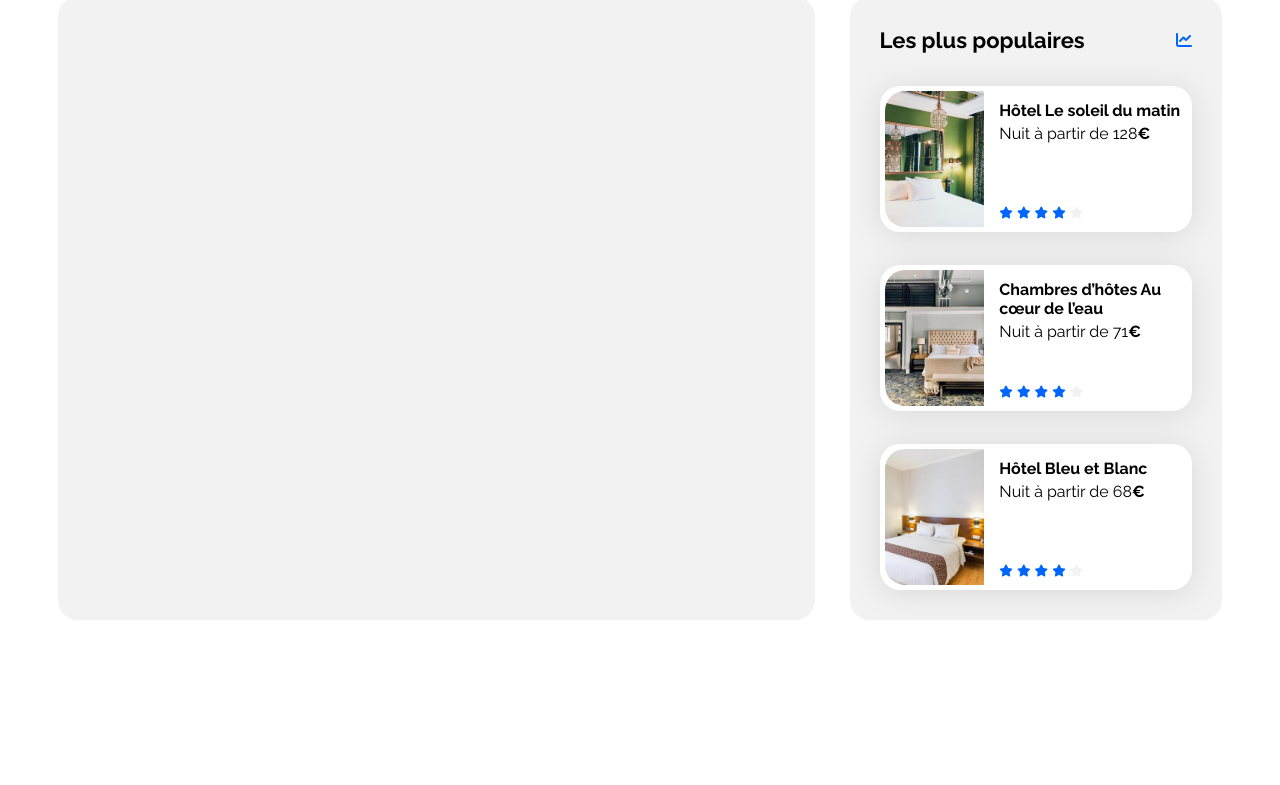
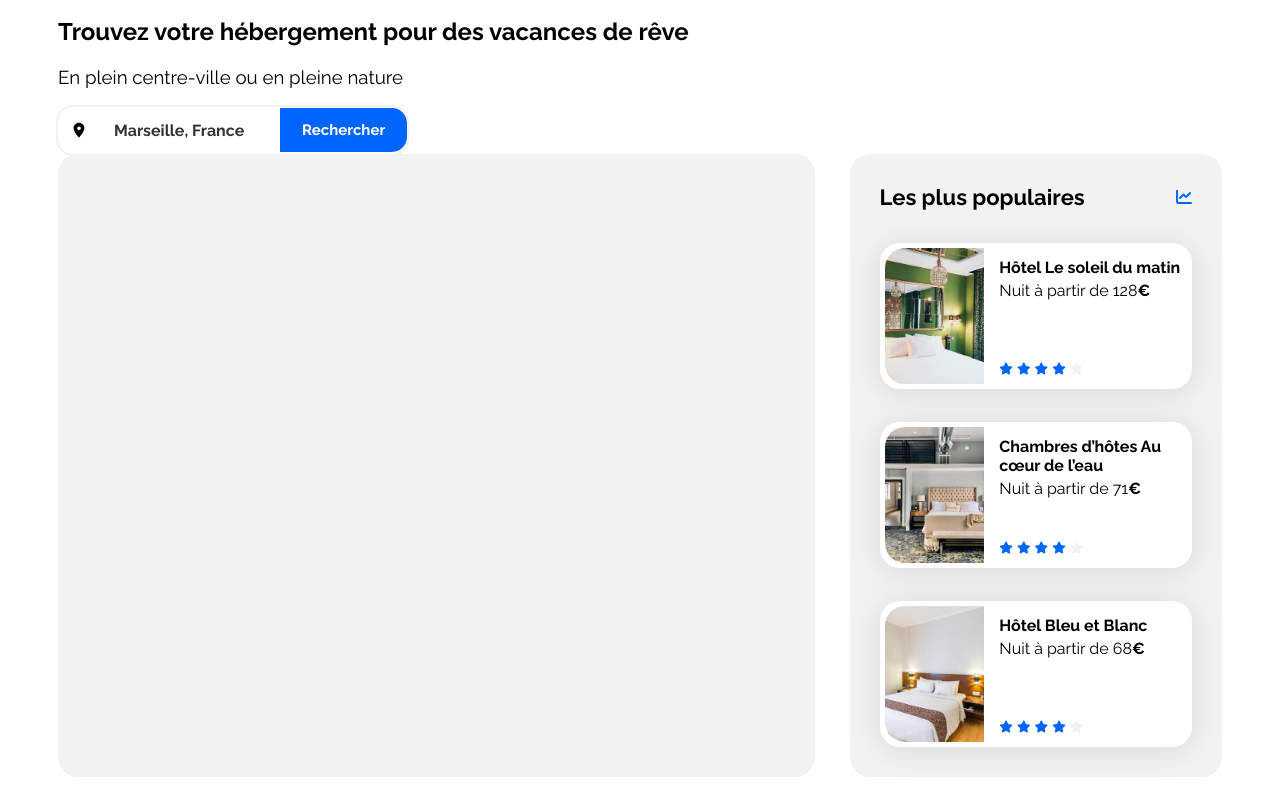
Before and after one commit to AntoinePrllr/OpenClassrooms, a plain HTML site: page projet_3/booki-starter-code-master/index.html in a window 1280 px wide. Shown: the part 90-875 px from the top of the page. Before the commit the page ends 800 px from the top, so only its background shows below. Drawn offline with Linux system fonts and the light colour scheme.

Commit message:
push_25.11

```diff
--- a/projet_3/booki-starter-code-master/css/style.css
+++ b/projet_3/booki-starter-code-master/css/style.css
@@ -124,6 +124,67 @@ a {
 
 /* Mes ajouts */
 
+/* Formulaire localisation */
+
+.barre_de_recherche {
+    display: flex;
+    align-items: center;
+    background: #fff;
+    border-radius: 15px;
+    box-shadow: 0 0 0 2px #F2F2F2;
+    overflow: hidden;
+    padding-left: 12px;
+    width: fit-content;
+}
+
+.barre_de_recherche svg {
+    margin-right: 10px;
+    min-width: 18px;
+    min-height: 18px;
+    display: block;
+}
+
+.barre_de_recherche input[type="text"] {
+    border: none;
+    outline: none;
+    padding: 14px 16px;
+    font-size: 16px;
+    font-weight: bold;
+    color: #333;
+    background: transparent;
+    width: 150px;
+}
+
+.barre_de_recherche button {
+    background: #0065fc;
+    color: #fff;
+    border: none;
+    padding: 13px 22px;
+    border-radius: 0 15px 15px 0;
+    font-size: 15px;
+    font-weight: bold;
+    cursor: pointer;
+    transition: background 0.2s;
+}
+
+.barre_de_recherche button:hover {
+    background: #0050be;
+}
+
+.barre_de_recherche input::placeholder {
+    color: #333;
+    opacity: 0.7;
+}
+
+
+/* Enlever le gras du h3 */
+
+.titre_non_gras {
+    font-weight: normal;
+}
+
+/* Header */
+
 header {
     display: flex;
     align-items: center;
--- a/projet_3/booki-starter-code-master/index.html
+++ b/projet_3/booki-starter-code-master/index.html
@@ -18,14 +18,25 @@
     <div class="main-container">
         <header>
             <div class="case_logo">
-            <img src="images/logo/booki.png" alt="logo booki" class="logo_bureau">
+                <img src="images/logo/booki.png" alt="logo booki" class="logo_bureau">
             </div>
             <div class="liens">
-            <a href="X" class="h_a_lien">Hébergements</a>
-            <a href="X" class="h_a_lien">Activités</a>
+                <a href="X" class="h_a_lien">Hébergements</a>
+                <a href="X" class="h_a_lien">Activités</a>
             </div>
         </header>
         <main>
+            <h2>Trouvez votre hébergement pour des vacances de rêve</h2>
+            <h3 class="titre_non_gras">En plein centre-ville ou en pleine nature</h3>
+
+            <section>
+                <form class="barre_de_recherche">
+                    <svg xmlns="http://www.w3.org/2000/svg" viewBox="0 0 640 640"><path d="M128 252.6C128 148.4 214 64 320 64C426 64 512 148.4 512 252.6C512 371.9 391.8 514.9 341.6 569.4C329.8 582.2 310.1 582.2 298.3 569.4C248.1 514.9 127.9 371.9 127.9 252.6zM320 320C355.3 320 384 291.3 384 256C384 220.7 355.3 192 320 192C284.7 192 256 220.7 256 256C256 291.3 284.7 320 320 320z"/></svg>
+                    <input type="text" value="Marseille, France">
+                    <button type="submit">Rechercher</button>
+                </form>
+            </section>
+
             <div class="hebergements-and-populaires">
                 <section class="hebergements">
 
@@ -38,7 +49,8 @@
                     <div class="populaires-cards">
                         <a href="#">
                             <article class="card">
-                                <img src="./images/hebergements/emile-guillemot.jpg" alt="Image de la chambre d'hôtel montrant un lit">
+                                <img src="./images/hebergements/emile-guillemot.jpg"
+                                    alt="Image de la chambre d'hôtel montrant un lit">
                                 <div class="card-content">
                                     <div class="card-txt">
                                         <h3 class="card-title">Hôtel Le soleil du matin</h3>
@@ -57,7 +69,8 @@
                         </a>
                         <a href="#">
                             <article class="card">
-                                <img src="./images/hebergements/aw-creative.jpg" alt="Image de la chambre d'hôtel montrant un lit">
+                                <img src="./images/hebergements/aw-creative.jpg"
+                                    alt="Image de la chambre d'hôtel montrant un lit">
                                 <div class="card-content">
                                     <div class="card-txt">
                                         <h3 class="card-title">Chambres d’hôtes Au cœur de l’eau</h3>
@@ -76,7 +89,8 @@
                         </a>
                         <a href="#">
                             <article class="card">
-                                <img src="./images/hebergements/febrian-zakaria2.jpg" alt="Image de la chambre d'hôtel montrant un lit">
+                                <img src="./images/hebergements/febrian-zakaria2.jpg"
+                                    alt="Image de la chambre d'hôtel montrant un lit">
                                 <div class="card-content">
                                     <div class="card-txt">
                                         <h3 class="card-title">Hôtel Bleu et Blanc</h3>
```
Also changed, not shown: push_24.11.txt (deleted), push_25.11.txt (added).
